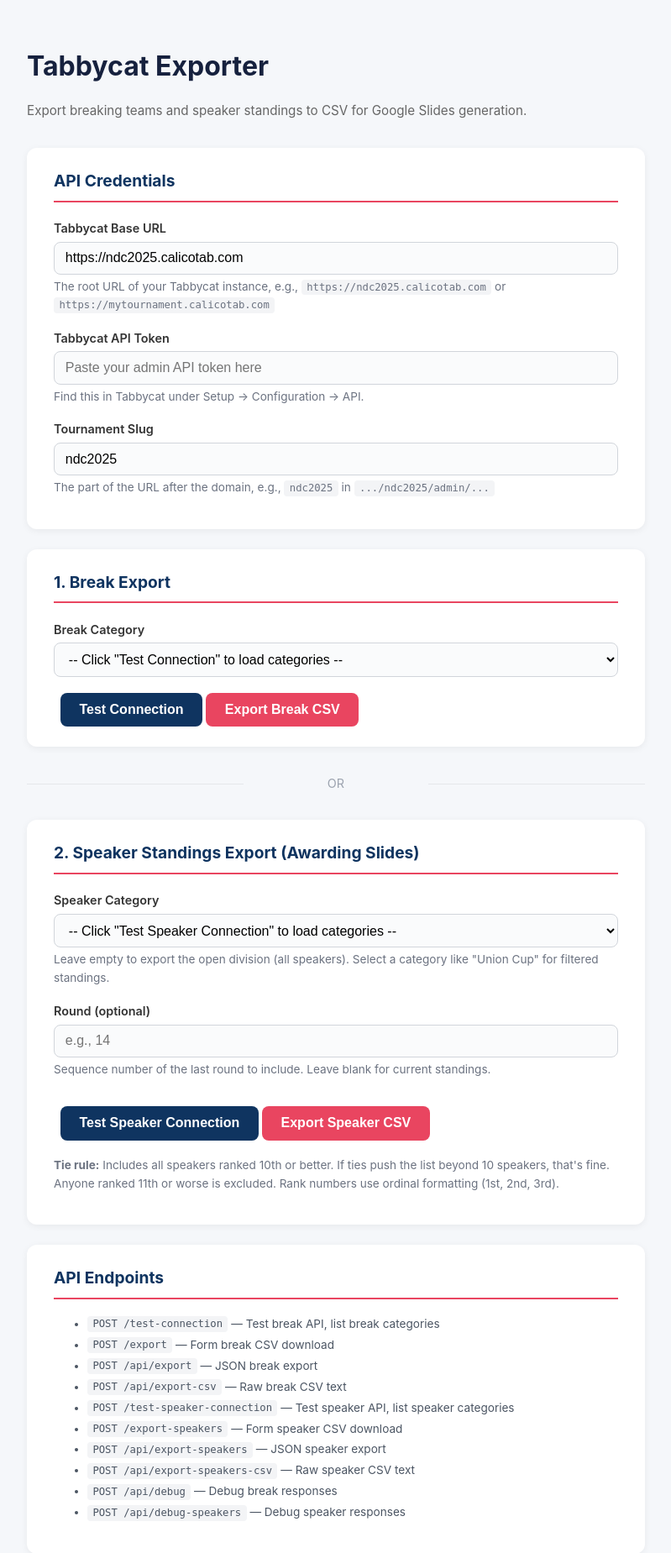
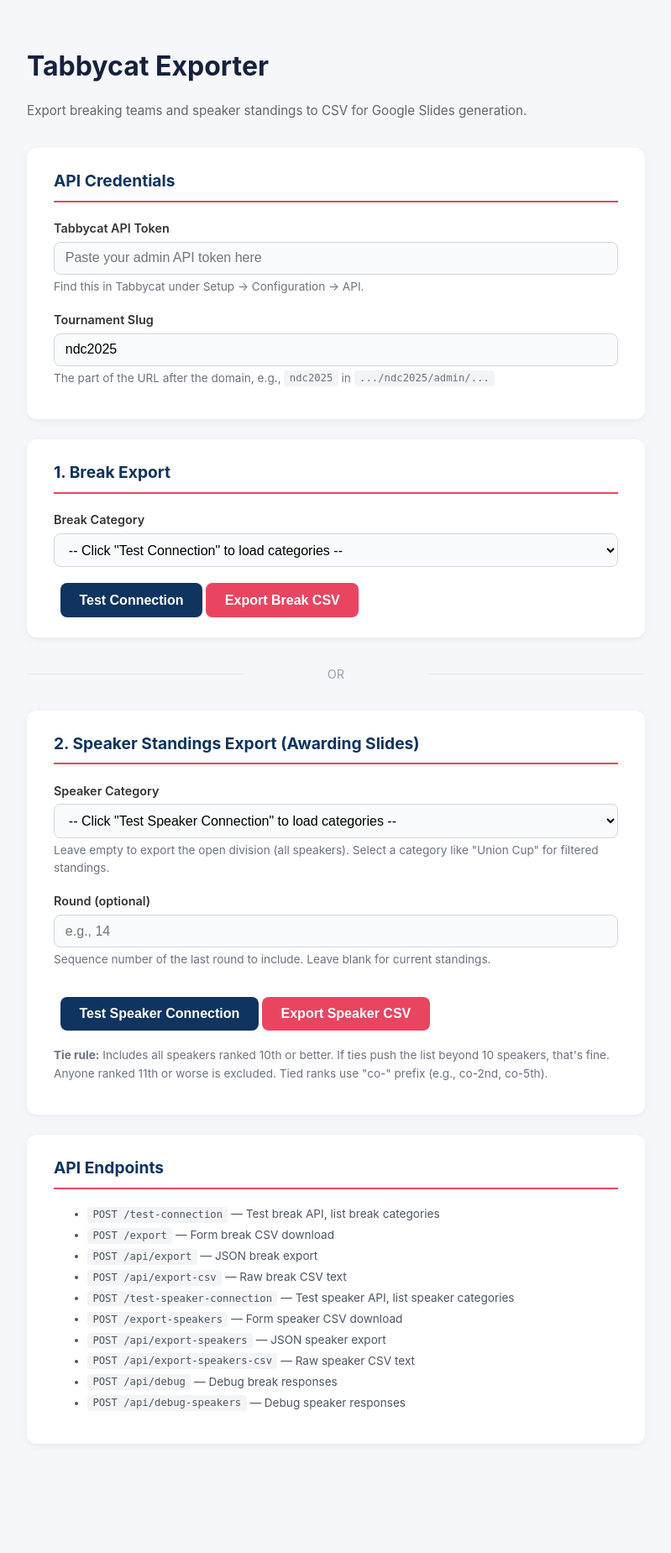
Before and after one commit to rudimentary883/exporterv1, a Flask app: page / in a window 1280 px wide. Shown: the top 1849 px of the page at 84% size, without its empty margins (240-1039 px from the left). After the commit the page ends 1678 px from the top, so only its background shows below. Run offline with Flask 3, Linux system fonts and the light colour scheme.

Commit message:
Refactor API credentials and update title
Removed base URL input field and related functionality. Updated title and comments for clarity.

```diff
--- a/templates/index.html
+++ b/templates/index.html
@@ -3,7 +3,7 @@
 <head>
     <meta charset="UTF-8">
     <meta name="viewport" content="width=device-width, initial-scale=1.0">
-    <title>Tabbycat Exporter — Break & Speaker Standings</title>
+    <title>Tabbycat Exporter</title>
     <style>
         * { box-sizing: border-box; }
         body {
@@ -53,11 +53,6 @@
             border-color: #e94560;
             box-shadow: 0 0 0 3px rgba(233,69,96,0.1);
         }
-        .row {
-            display: flex;
-            gap: 1rem;
-        }
-        .row > div { flex: 1; }
         .btn {
             display: inline-block;
             padding: 0.7rem 1.4rem;
@@ -131,13 +126,9 @@
     <h1>Tabbycat Exporter</h1>
     <p class="subtitle">Export breaking teams and speaker standings to CSV for Google Slides generation.</p>
 
-    <!-- Shared credentials -->
+    <!-- Credentials -->
     <div class="card">
         <h2>API Credentials</h2>
-        <label for="base_url">Tabbycat Base URL</label>
-        <input type="text" id="base_url" placeholder="https://ndc2025.calicotab.com" value="https://ndc2025.calicotab.com">
-        <p class="hint">The root URL of your Tabbycat instance, e.g., <code>https://ndc2025.calicotab.com</code> or <code>https://mytournament.calicotab.com</code></p>
-
         <label for="token">Tabbycat API Token</label>
         <input type="text" id="token" placeholder="Paste your admin API token here">
         <p class="hint">Find this in Tabbycat under Setup &rarr; Configuration &rarr; API.</p>
@@ -185,7 +176,7 @@
 
         <p style="margin-top:1.2rem; font-size:0.85rem; color:#6b7280;">
             <strong>Tie rule:</strong> Includes all speakers ranked 10th or better. If ties push the list beyond 10 speakers, that's fine.
-            Anyone ranked 11th or worse is excluded. Rank numbers use ordinal formatting (1st, 2nd, 3rd).
+            Anyone ranked 11th or worse is excluded. Tied ranks use "co-" prefix (e.g., co-2nd, co-5th).
         </p>
     </div>
 
@@ -208,11 +199,7 @@
 
     <script>
         function getCreds() {
-            let base = document.getElementById("base_url").value.trim();
-            // Remove trailing slash if present
-            if (base.endsWith("/")) base = base.slice(0, -1);
             return {
-                base_url: base,
                 token: document.getElementById("token").value.trim(),
                 slug: document.getElementById("slug").value.trim()
             };
@@ -226,14 +213,14 @@
 
         // -------------------- BREAK --------------------
         async function testBreakConnection() {
-            const {base_url, token, slug} = getCreds();
+            const {token, slug} = getCreds();
             if (!token || !slug) { setStatus("break_status", "Enter token and slug first.", "err"); return; }
             setStatus("break_status", "Connecting...", "info");
             try {
                 const resp = await fetch("/test-connection", {
                     method: "POST",
                     headers: {"Content-Type": "application/x-www-form-urlencoded"},
-                    body: new URLSearchParams({base_url, token, slug})
+                    body: new URLSearchParams({token, slug})
                 });
                 const data = await resp.json();
                 if (data.ok) {
@@ -255,14 +242,14 @@
         }
 
         function exportBreak() {
-            const {base_url, token, slug} = getCreds();
+            const {token, slug} = getCreds();
             const category_id = document.getElementById("break_category").value;
             if (!token || !slug || !category_id) { setStatus("break_status", "Select a category first.", "err"); return; }
             const form = document.createElement("form");
             form.method = "POST";
             form.action = "/export";
             form.style.display = "none";
-            [{n:"base_url",v:base_url},{n:"token",v:token},{n:"slug",v:slug},{n:"category_id",v:category_id}].forEach(f => {
+            [{n:"token",v:token},{n:"slug",v:slug},{n:"category_id",v:category_id}].forEach(f => {
                 const i = document.createElement("input");
                 i.type = "hidden"; i.name = f.n; i.value = f.v;
                 form.appendChild(i);
@@ -274,14 +261,14 @@
 
         // -------------------- SPEAKERS --------------------
         async function testSpeakerConnection() {
-            const {base_url, token, slug} = getCreds();
+            const {token, slug} = getCreds();
             if (!token || !slug) { setStatus("speaker_status", "Enter token and slug first.", "err"); return; }
             setStatus("speaker_status", "Connecting...", "info");
             try {
                 const resp = await fetch("/test-speaker-connection", {
                     method: "POST",
                     headers: {"Content-Type": "application/x-www-form-urlencoded"},
-                    body: new URLSearchParams({base_url, token, slug})
+                    body: new URLSearchParams({token, slug})
                 });
                 const data = await resp.json();
                 if (data.ok) {
@@ -303,7 +290,7 @@
         }
 
         function exportSpeakers() {
-            const {base_url, token, slug} = getCreds();
+            const {token, slug} = getCreds();
             const category_id = document.getElementById("speaker_category").value;
             const round_seq = document.getElementById("round_seq").value.trim();
             if (!token || !slug) { setStatus("speaker_status", "Enter token and slug first.", "err"); return; }
@@ -311,7 +298,7 @@
             form.method = "POST";
             form.action = "/export-speakers";
             form.style.display = "none";
-            const fields = [{n:"base_url",v:base_url},{n:"token",v:token},{n:"slug",v:slug}];
+            const fields = [{n:"token",v:token},{n:"slug",v:slug}];
             if (category_id) fields.push({n:"category_id",v:category_id});
             if (round_seq) fields.push({n:"round",v:round_seq});
             fields.forEach(f => {
```
